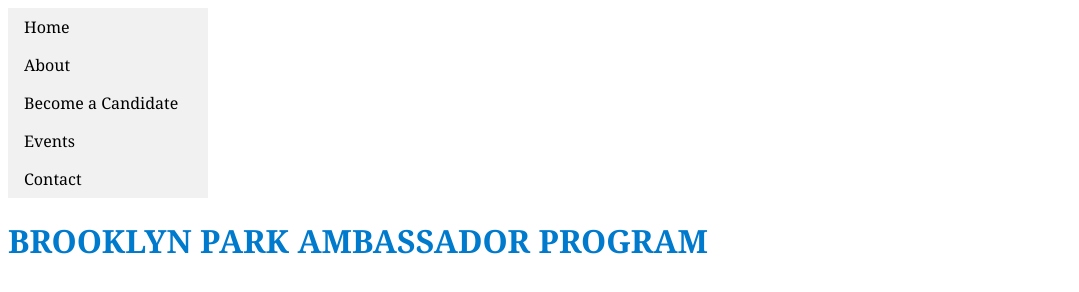
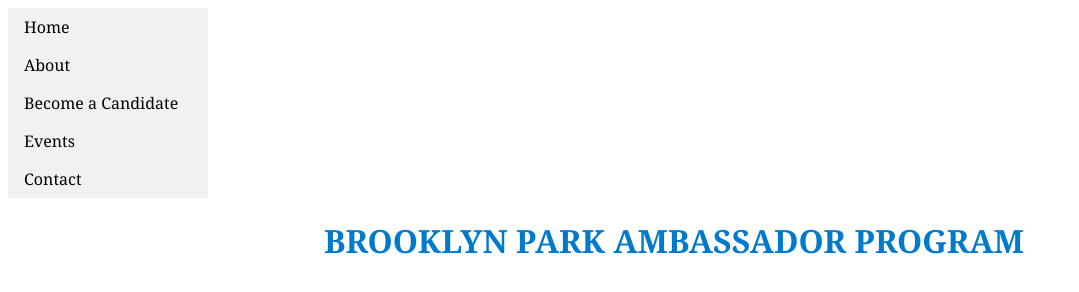
Before and after one commit to edstr089/StaticWebsite4662, a plain HTML site: page index.html in a window 1280 px wide. Shown: the whole page, without its empty margins (0-1079 px from the left). Drawn offline with Linux system fonts and the light colour scheme.

Commit message:
Update index.html

```diff
--- a/index.html
+++ b/index.html
@@ -15,5 +15,8 @@
    <li><a href="contact.asp">Contact</a></li>
  </ul>
 </nav>
-
+<div style="margin-left:25%">
   <h1> BROOKLYN PARK AMBASSADOR PROGRAM </h1>
+</div>
+</body>
+</html>
```
